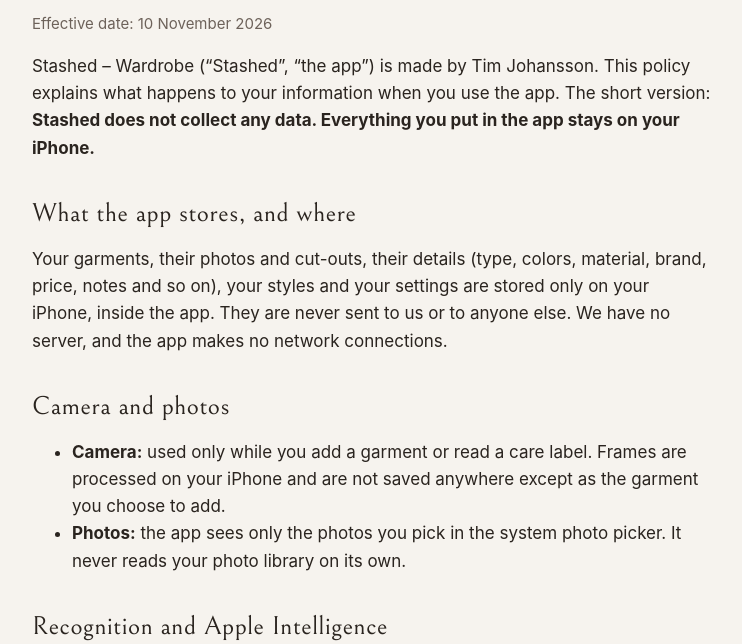
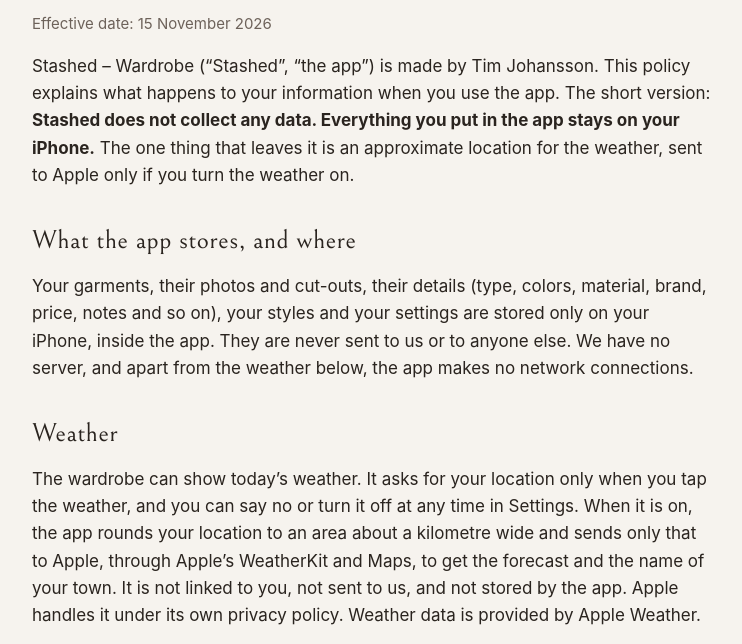
Before and after one commit to timjoh92/stashed, a plain HTML site: page privacy/index.html in a window 1280 px wide. Shown: the part 156-800 px from the top of the page, without its empty margins (268-1010 px from the left). Drawn offline with Linux system fonts and the light colour scheme.

Commit message:
Privacy policy: the weather sends an approximate location to Apple (Stashed 2.1)
Publish with the 2.1 release, not before.

Co-Authored-By: Claude Opus 5.5 <noreply@anthropic.com>
Claude-Session: https://claude.ai/code/session_01HhDbV9ZhK9GqHhdLpSbpYn

```diff
--- a/privacy/index.html
+++ b/privacy/index.html
@@ -4,7 +4,7 @@
 <meta charset="utf-8">
 <meta name="viewport" content="width=device-width, initial-scale=1">
 <title>Privacy Policy – Stashed</title>
-<meta name="description" content="Stashed – Wardrobe does not collect any data. Everything stays on your iPhone.">
+<meta name="description" content="Stashed – Wardrobe does not collect any data. Everything stays on your iPhone, apart from an approximate location for the weather, sent to Apple.">
 <link rel="icon" href="../assets/icon.jpg">
 <link rel="stylesheet" href="../assets/style.css">
 </head>
@@ -19,11 +19,14 @@
 </div></header>
 <main class="wrap">
 <h1>Privacy Policy</h1>
-<p class="meta">Effective date: 10 November 2026</p>
-<p>Stashed – Wardrobe (“Stashed”, “the app”) is made by Tim Johansson. This policy explains what happens to your information when you use the app. The short version: <strong>Stashed does not collect any data. Everything you put in the app stays on your iPhone.</strong></p>
+<p class="meta">Effective date: 15 November 2026</p>
+<p>Stashed – Wardrobe (“Stashed”, “the app”) is made by Tim Johansson. This policy explains what happens to your information when you use the app. The short version: <strong>Stashed does not collect any data. Everything you put in the app stays on your iPhone.</strong> The one thing that leaves it is an approximate location for the weather, sent to Apple only if you turn the weather on.</p>
 
 <h2>What the app stores, and where</h2>
-<p>Your garments, their photos and cut-outs, their details (type, colors, material, brand, price, notes and so on), your styles and your settings are stored only on your iPhone, inside the app. They are never sent to us or to anyone else. We have no server, and the app makes no network connections.</p>
+<p>Your garments, their photos and cut-outs, their details (type, colors, material, brand, price, notes and so on), your styles and your settings are stored only on your iPhone, inside the app. They are never sent to us or to anyone else. We have no server, and apart from the weather below, the app makes no network connections.</p>
+
+<h2>Weather</h2>
+<p>The wardrobe can show today’s weather. It asks for your location only when you tap the weather, and you can say no or turn it off at any time in Settings. When it is on, the app rounds your location to an area about a kilometre wide and sends only that to Apple, through Apple’s WeatherKit and Maps, to get the forecast and the name of your town. It is not linked to you, not sent to us, and not stored by the app. Apple handles it under its own privacy policy. Weather data is provided by Apple Weather.</p>
 
 <h2>Camera and photos</h2>
 <ul>
```
